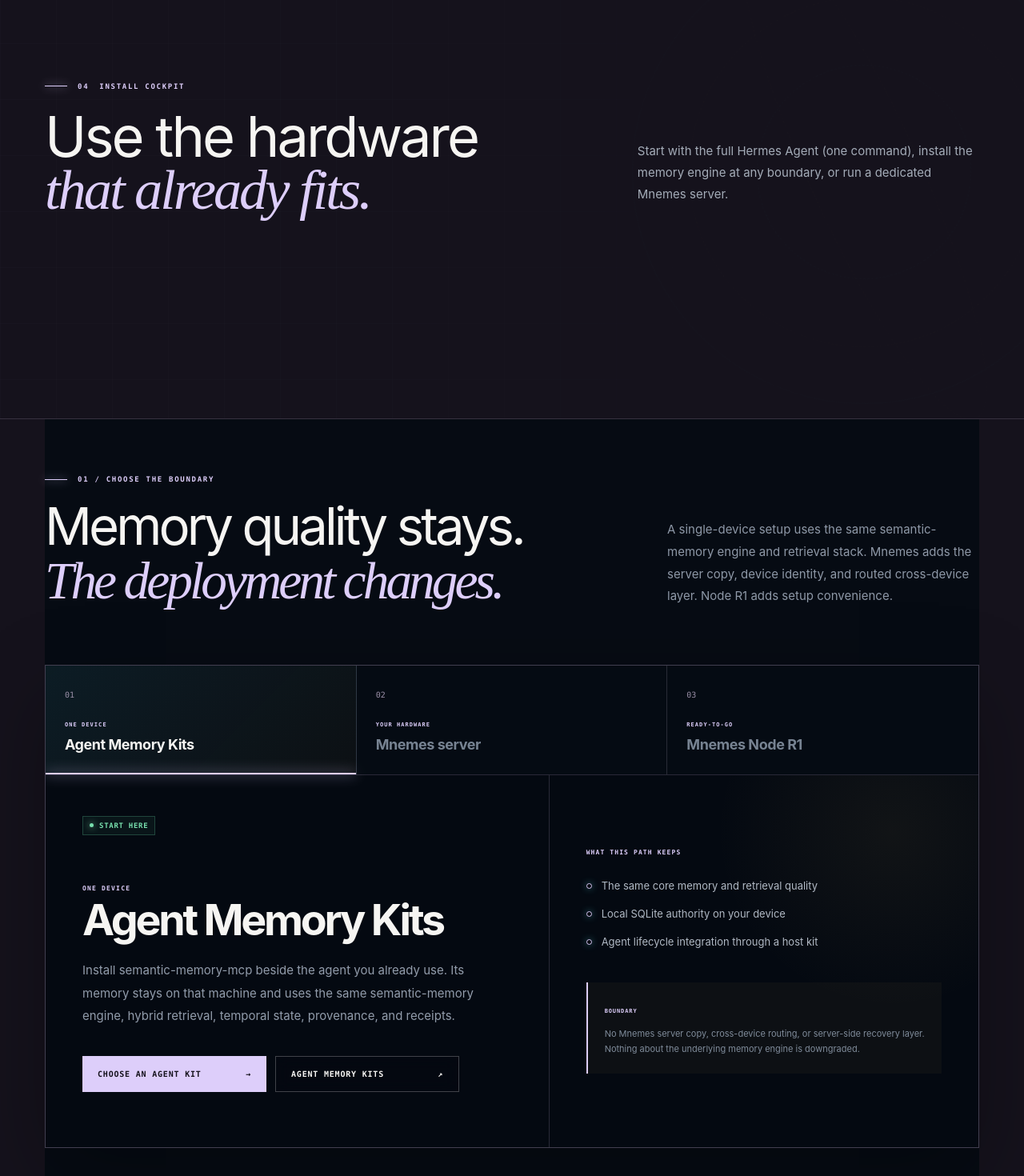
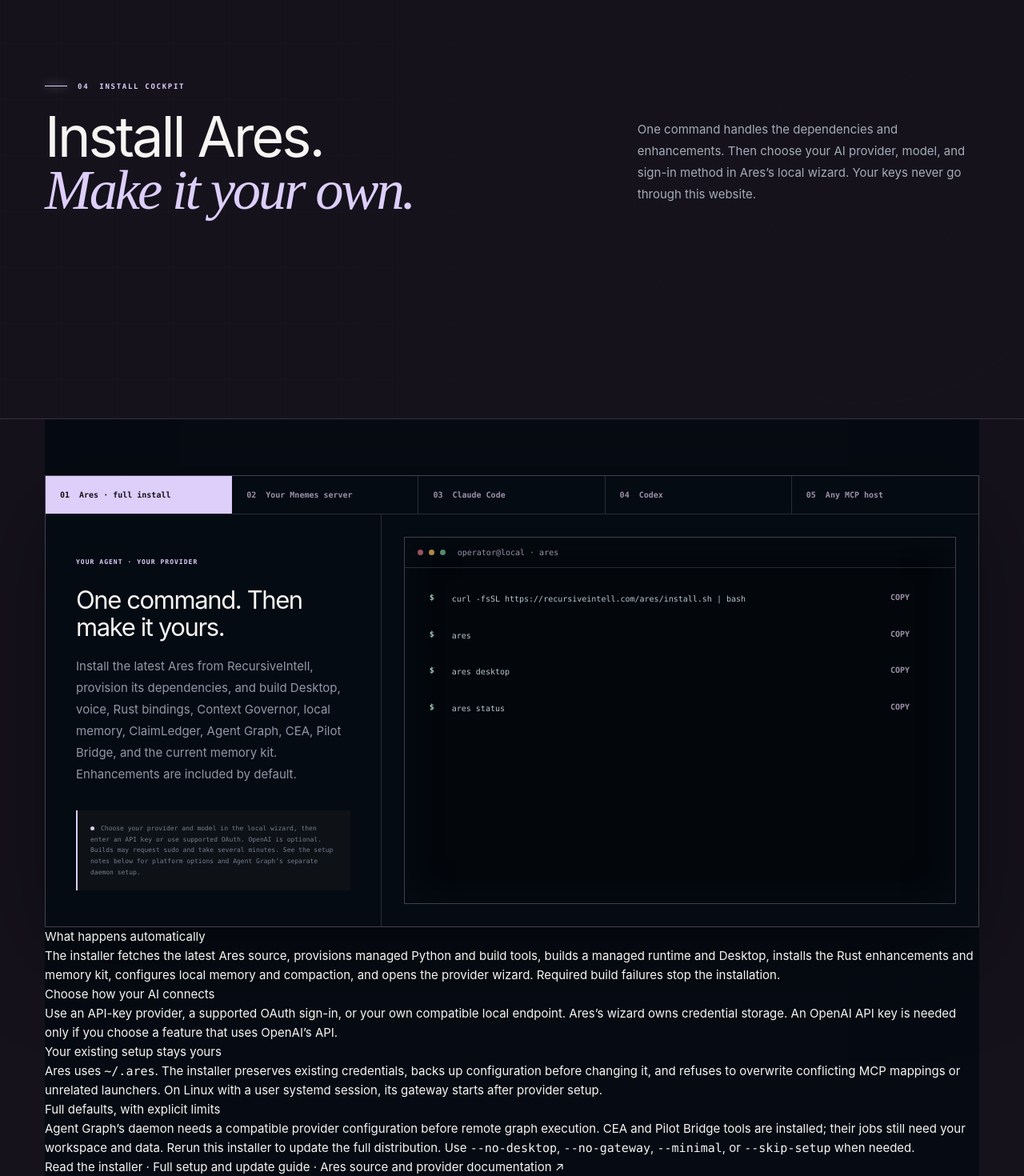
Before and after one commit to RecursiveIntell/recursiveintell-web, a Next.js app: page /install in a window 1280 px wide. Shown: the part 300-1770 px from the top of the page at 80% size. Built offline with nearby package versions, Linux system fonts and the light colour scheme.

Commit message:
Install full Ares and fix website audit findings: app/install/page.tsx

```diff
--- a/app/install/page.tsx
+++ b/app/install/page.tsx
@@ -9,25 +9,48 @@ export const metadata: Metadata = pageMetadata("/install", {
   alternates: { canonical: "/install" },
   title: "Install",
   description:
-    "Install Hermes Agent (full AI agent), Mnemes memory server, or an Agent Memory Kit with copyable local-first commands.",
+    "Install the latest Ares with enhancements by default, then choose your AI provider with local API-key or supported OAuth setup. Mnemes and memory kits are also available.",
 });
 
 export default function InstallPage() {
   return (
-    <main>
+    <main className="ares-install-page">
       <Header />
       <PageIntro
         index="04"
         eyebrow="INSTALL COCKPIT"
-        title="Use the hardware"
-        accent="that already fits."
-        body="Start with the full Hermes Agent (one command), install the memory engine at any boundary, or run a dedicated Mnemes server."
+        title="Install Ares."
+        accent="Make it your own."
+        body="One command handles the dependencies and enhancements. Then choose your AI provider, model, and sign-in method in Ares’s local wizard. Your keys never go through this website."
       />
+
+      <section className="content-section shell">
+        <InstallCockpit />
+        <div className="ares-setup-notes">
+          <article>
+            <h2>What happens automatically</h2>
+            <p>The installer fetches the latest Ares source, provisions managed Python and build tools, builds a managed runtime and Desktop, installs the Rust enhancements and memory kit, configures local memory and compaction, and opens the provider wizard. Required build failures stop the installation.</p>
+          </article>
+          <article>
+            <h2>Choose how your AI connects</h2>
+            <p>Use an API-key provider, a supported OAuth sign-in, or your own compatible local endpoint. Ares’s wizard owns credential storage. An OpenAI API key is needed only if you choose a feature that uses OpenAI’s API.</p>
+          </article>
+          <article>
+            <h2>Your existing setup stays yours</h2>
+            <p>Ares uses <code>~/.ares</code>. The installer preserves existing credentials, backs up configuration before changing it, and refuses to overwrite conflicting MCP mappings or unrelated launchers. On Linux with a user systemd session, its gateway starts after provider setup.</p>
+          </article>
+          <article>
+            <h2>Full defaults, with explicit limits</h2>
+            <p>Agent Graph’s daemon needs a compatible provider configuration before remote graph execution. CEA and Pilot Bridge tools are installed; their jobs still need your workspace and data. Rerun this installer to update the full distribution. Use <code>--no-desktop</code>, <code>--no-gateway</code>, <code>--minimal</code>, or <code>--skip-setup</code> when needed.</p>
+          </article>
+          <p><a href="/ares/install.sh">Read the installer</a> · <a href="/ares/README.md">Full setup and update guide</a> · <a href="https://github.com/RecursiveIntell/Ares" target="_blank" rel="noreferrer">Ares source and provider documentation ↗</a></p>
+        </div>
+      </section>
 
       <section className="content-section shell">
         <div className="section-heading" data-reveal>
           <div>
-            <p className="section-mark">01 / CHOOSE THE BOUNDARY</p>
+            <p className="section-mark">01 / MEMORY FOR OTHER AGENTS</p>
             <h2>
               Memory quality stays.
               <br />
@@ -42,12 +65,6 @@ export default function InstallPage() {
         </div>
         <div data-reveal>
           <DeploymentPaths />
-        </div>
-      </section>
-
-      <section className="content-section shell">
-        <div data-reveal>
-          <InstallCockpit />
         </div>
       </section>
 
```
